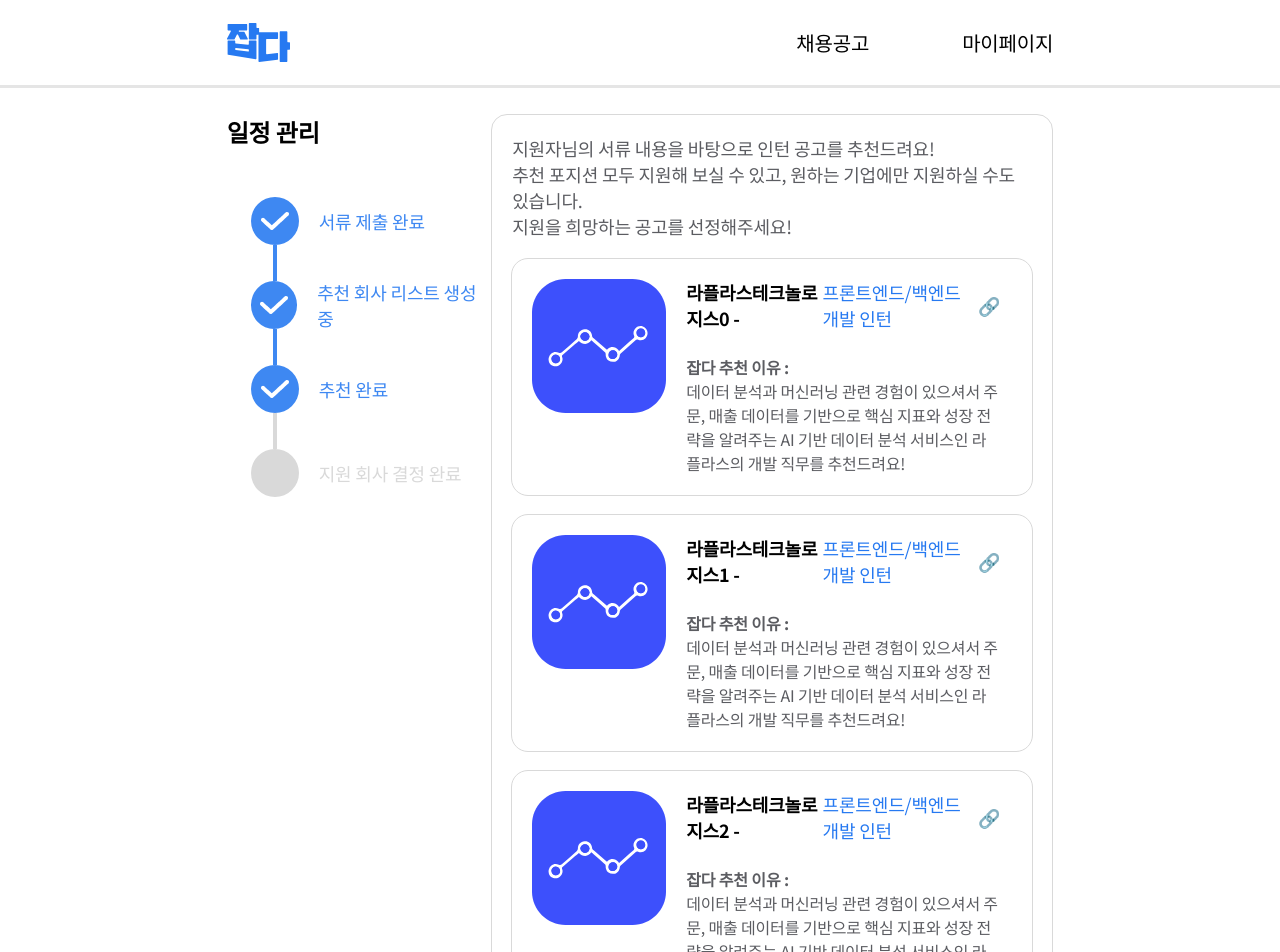
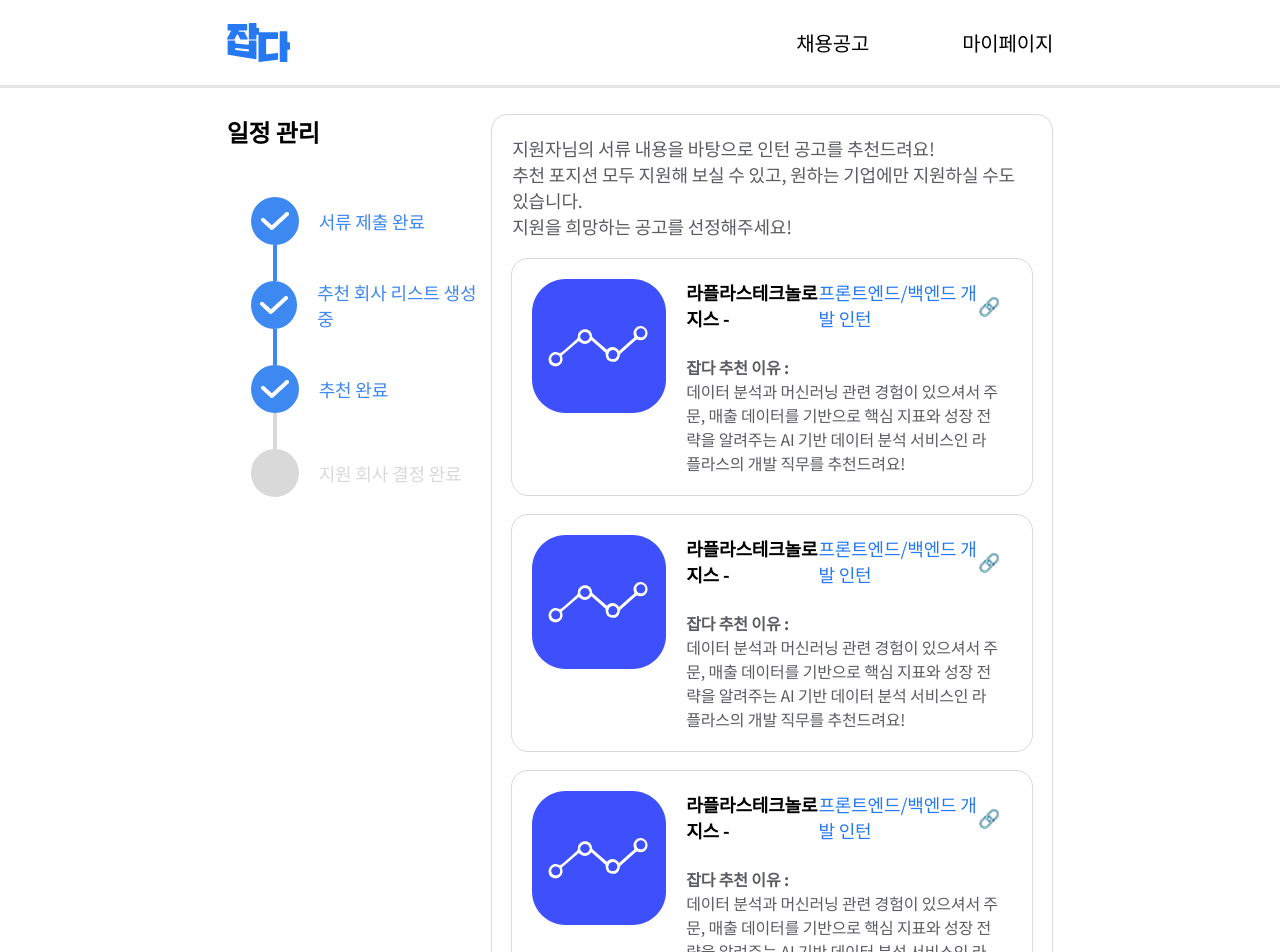
Before and after one commit to sangwonme/SNU-Creative-Research, a React (Create React App) app: page /progress in a window 1280 px wide. Shown: the top 952 px of the page. Built offline with nearby package versions, Linux system fonts and the light colour scheme.

Commit message:
:rocket: deploy test

```diff
--- a/src/App.tsx
+++ b/src/App.tsx
@@ -3,6 +3,8 @@
 import {Route, Routes, BrowserRouter as Router} from 'react-router-dom';
 import CVPage from './pages/CVPage/CVPage';
 import ProcessPage from './pages/ProcessPage/ProcessPage';
+
+// version 0.1
 
 function App() {
   return (
--- a/src/utils/companyList.ts
+++ b/src/utils/companyList.ts
@@ -3,7 +3,7 @@
 const Laplace = {
     idx: 0,
     logo: logo_laplace,
-    name: '라플라스테크놀로지스0',
+    name: '라플라스테크놀로지스',
     job: '프론트엔드/백엔드 개발 인턴',
     link: 'https://www.analytics.laplacetec.com/',
     description: '데이터 분석과 머신러닝 관련 경험이 있으셔서 주문, 매출 데이터를 기반으로 핵심 지표와 성장 전략을 알려주는 AI 기반 데이터 분석 서비스인 라플라스의 개발 직무를 추천드려요!'
@@ -11,7 +11,7 @@
 const Laplace2 = {
     idx: 1,
     logo: logo_laplace,
-    name: '라플라스테크놀로지스1',
+    name: '라플라스테크놀로지스',
     job: '프론트엔드/백엔드 개발 인턴',
     link: 'https://www.analytics.laplacetec.com/',
     description: '데이터 분석과 머신러닝 관련 경험이 있으셔서 주문, 매출 데이터를 기반으로 핵심 지표와 성장 전략을 알려주는 AI 기반 데이터 분석 서비스인 라플라스의 개발 직무를 추천드려요!'
@@ -20,7 +20,7 @@
 const Laplace3 = {
     idx: 2,
     logo: logo_laplace,
-    name: '라플라스테크놀로지스2',
+    name: '라플라스테크놀로지스',
     job: '프론트엔드/백엔드 개발 인턴',
     link: 'https://www.analytics.laplacetec.com/',
     description: '데이터 분석과 머신러닝 관련 경험이 있으셔서 주문, 매출 데이터를 기반으로 핵심 지표와 성장 전략을 알려주는 AI 기반 데이터 분석 서비스인 라플라스의 개발 직무를 추천드려요!'
```
